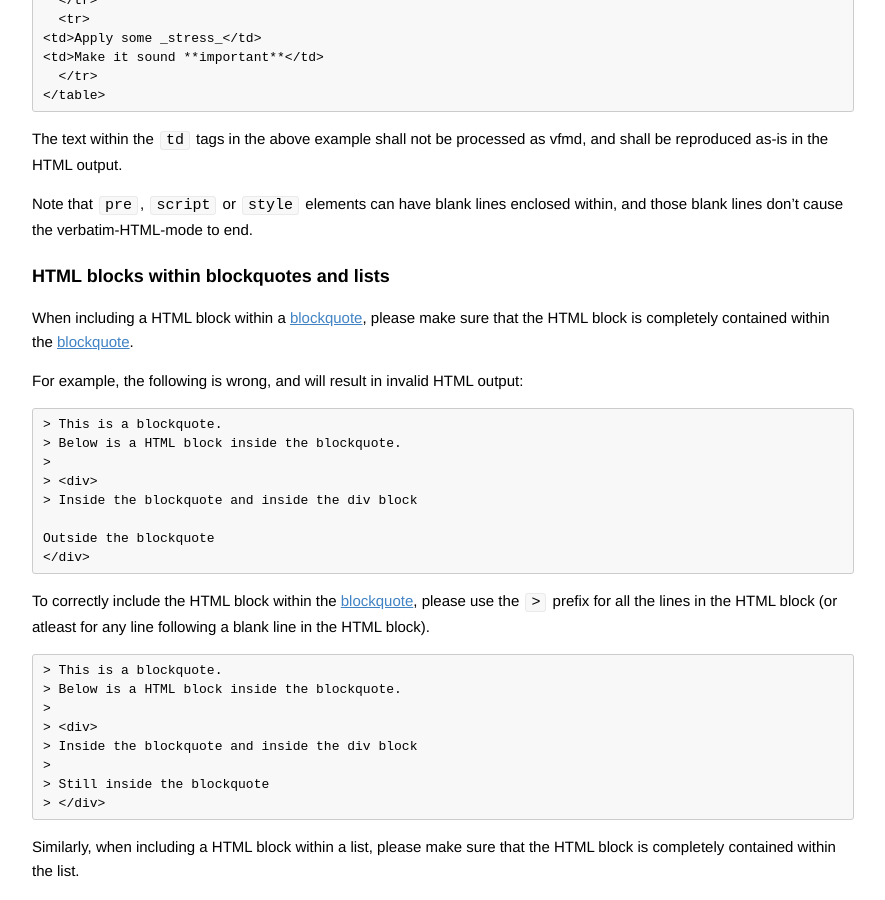
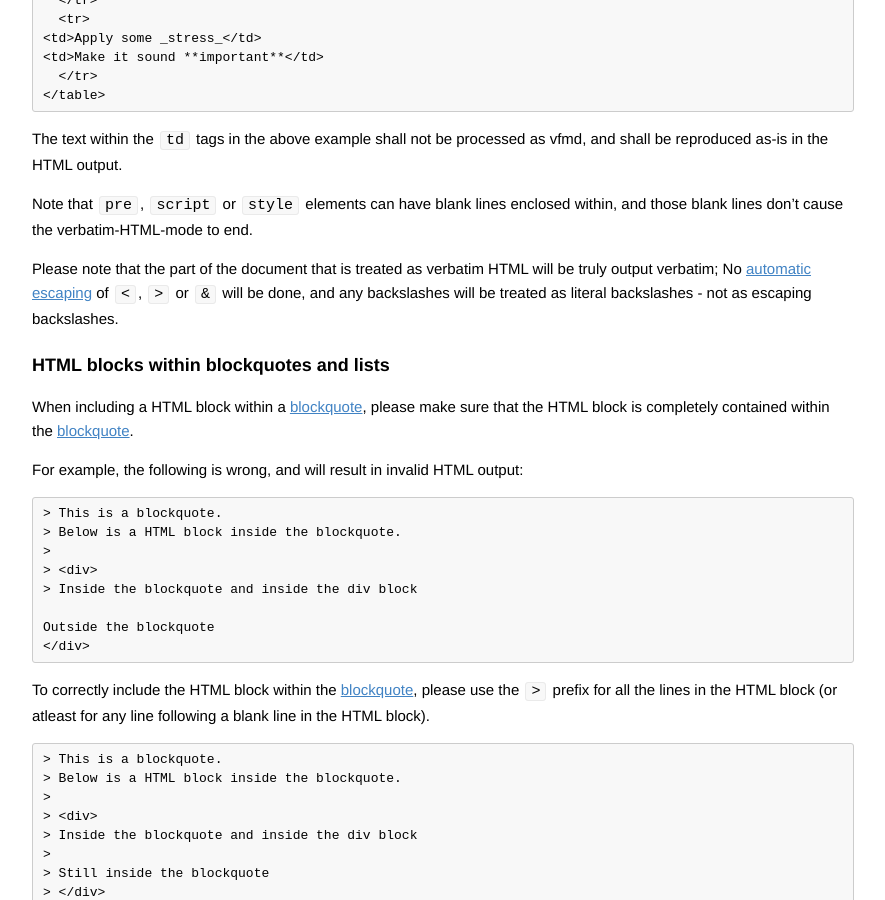
Before and after one commit to vfmd/vfmd-spec, a Jekyll site: the page built from userguide.md, in a window 1280 px wide and 900 px high, scrolled down 20071 px. Shown: the whole window, without its empty margins (197-1082 px from the left). Built offline with Jekyll 4.4.1, drawn with Linux system fonts in a browser that asks for light colours; Markdown is read by kramdown in place of the engine named in the settings.

Commit message:
userguide: Add a note saying escaping does not apply within verbatim HTML

```diff
--- a/userguide.md
+++ b/userguide.md
@@ -1127,6 +1127,12 @@ Note that `pre`, `script` or `style` elements can have blank lines
 enclosed within, and those blank lines don't cause the
 verbatim-HTML-mode to end.
 
+Please note that the part of the document that is treated as verbatim
+HTML will be truly output verbatim; No
+[automatic escaping][Automatic escaping for HTML output] of `<`, `>` or
+`&` will be done, and any backslashes will be treated as literal
+backslashes - not as escaping backslashes.
+
 <h3 id="html-blocks-within-blockquotes-and-lists">
 HTML blocks within blockquotes and lists</h3>
 
```
